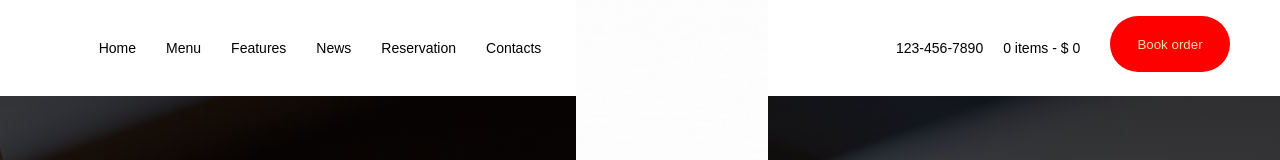
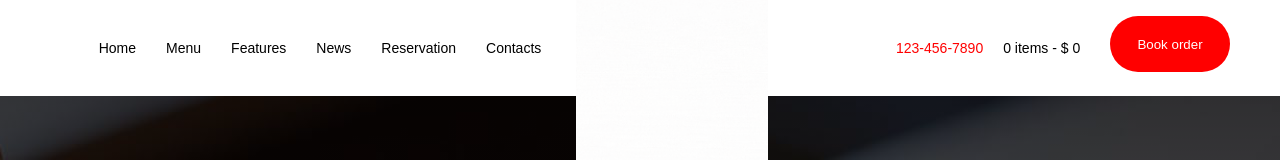
Before and after one commit to mistrypavankumar/meghas-pizza, a React (Create React App) app: page / in a window 1280 px wide. In both pictures the pointer is over the element "123-456-7890". Shown: the top 160 px of the page. Built offline with nearby package versions, Linux system fonts and the light colour scheme.

Commit message:
Updated navbar

```diff
--- a/src/components/Navbar.css
+++ b/src/components/Navbar.css
@@ -142,13 +142,16 @@ nav .right_menu_content{
     color: #000;
 }
 
+.right_menu_content h1:hover{
+    color:var(--secondary);
+}
 
 .cbtnStyle{
     margin-left: 20px;
     position: absolute;
     right: 50px;
     top: 16px;
-    color: wheat;
+    color: white;
     background-color: var(--secondary);
     transition: .5s ease-out ;
 }
@@ -162,4 +165,5 @@ nav .right_menu_content{
 
 .cbtnStyle:hover{
     border-color: var(--secondary) !important;
+    color: var(--secondary);
 }
```
Also changed, not shown: 1 other file (tests, documents, lock files or other folders).
